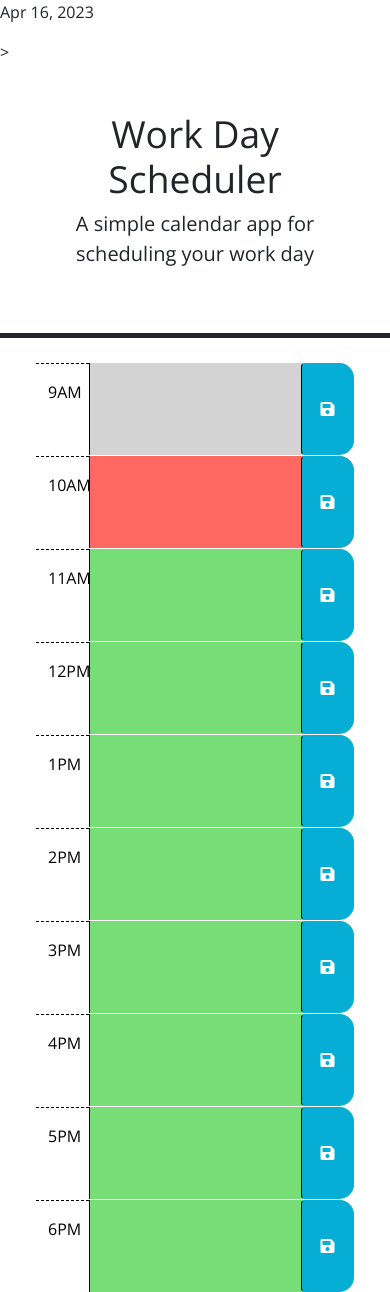
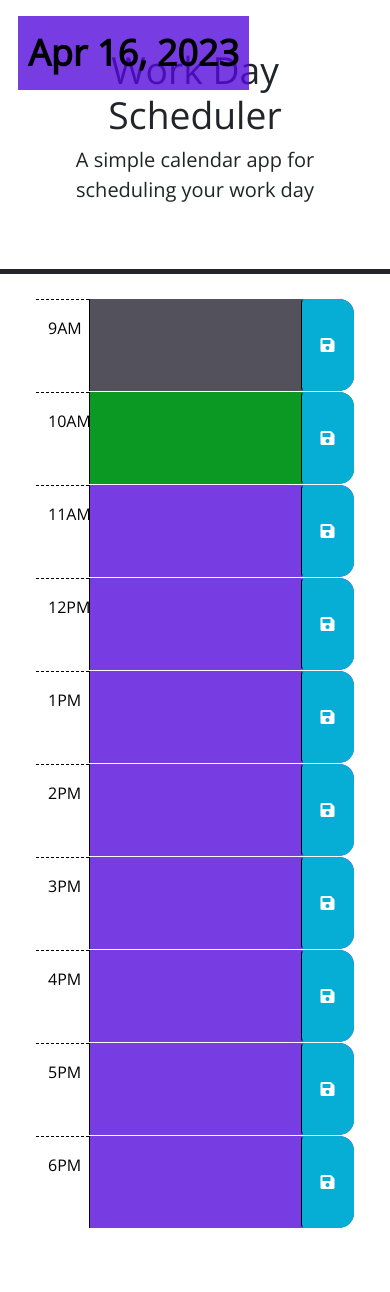
Before and after one commit to Pandax19/daily-planner, a plain HTML site: page index.html in a window 390 px wide. Drawn offline with nearby package versions, Linux system fonts and the light colour scheme.

Commit message:
delegated on function for save button

```diff
--- a/assets/css/style.css
+++ b/assets/css/style.css
@@ -31,17 +31,17 @@ textarea {
 }
 
 .past {
-  background-color: #d3d3d3;
+  background-color: #53515c;
   color: white;
 }
 
 .present {
-  background-color: #ff6961;
+  background-color: #0c9923;
   color: white;
 }
 
 .future {
-  background-color: #77dd77;
+  background-color: #5309dbc9;
   color: white;
 }
 
@@ -57,3 +57,14 @@ textarea {
   font-size: 20px;
   transition: all 0.3s ease-in-out;
 }
+#date {
+  position: absolute;
+  top: 8px;
+  left: 10px;
+  color:black;
+ font-size: 36px;
+ font-weight:bold;
+ padding: 10px;
+ margin: 8px;
+ background-color: #5309dbc9;
+}
--- a/assets/script.js
+++ b/assets/script.js
@@ -1,15 +1,83 @@
 // Wrap all code that interacts with the DOM in a call to jQuery to ensure that
 // the code isn't run until the browser has finished rendering all the elements
 // in the html.
+let taskEl = $('col-8 col-md-10 description');
+let today = dayjs();
+let time = dayjs().format("H");
+let container = $(".container-lg");
+let taskHour =
+$('#date').text(today.format('MMM D, YYYY'));
+let entry = $('#col-8 col-md-10 description').text(taskEl);
+let task = taskEl.val();
+// var entry = taskEl.val();
 
-var today = dayjs();
-$('#date').text(today.format('MMM D, YYYY'));
+let printTask = function(entry){
+  // let taskEl = $('<hour-1>');
+  taskEl.addClass('col-8 col-md-10 description');
+  taskEl.appendTo(entry);
+}
 
+var todos = [];
+let savedTodos = {
+  "time" : taskHour,
+  "task" : task
+};
+
+localStorage.setItem("savedTasks", JSON.stringify(savedTodos));
+
+
+
+container.on("click", ".saveBtn", function(event){
+let taskDiv = $(event.target).parent().val($(this).attr("data-time"));
+  console.log(taskDiv);
+  taskHour = parseInt(taskDiv.attr("data-time"));
+  console.log(taskHour);
+  task = taskDiv.children(".description").val();
+  console.log(task);
+});
+
+
+let storedTasks = JSON.parse(localStorage.getItem("savedTasks"));
+
+
+
+
+entry = localStorage.getItem('save');
 
 
 $(function () {
 
 });
+
+
+// var todos = [];
+
+// // The following function renders items in a todo list as <li> elements
+// function renderTodos() {
+//   // Clear todoList element and update todoCountSpan
+//   todoList.innerHTML = "";
+//   todoCountSpan.textContent = todos.length;
+
+//   // Render a new li for each todo
+//   for (var i = 0; i < todos.length; i++) {
+//     var todo = todos[i];
+
+//     var li = document.createElement("li");
+//     li.textContent = todo;
+//     li.setAttribute("data-index", i);
+
+//     var button = document.createElement("button");
+//     button.textContent = "Complete ✔️";
+
+//     li.appendChild(button);
+//     todoList.appendChild(li);
+//   }
+// }
+
+
+
+
+
   // TODO: Add a listener for click events on the save button. This code should
   // use the id in the containing time-block as a key to save the user input in
   // local storage. HINT: What does `this` reference in the click listener
@@ -28,3 +96,9 @@ $(function () {
   // attribute of each time-block be used to do this?
   //
   // TODO: Add code to display the current date in the header of the page.
+
+
+let handleFormSubmit = function (event) {
+  event.preventDefault();
+
+}
--- a/index.html
+++ b/index.html
@@ -19,10 +19,10 @@
       rel="stylesheet"
     />
       <p id= "date">Today is</p>
-      <!-- <script
+      <script
       src="https://code.jquery.com/jquery-3.5.1.min.js"
       integrity="sha256-9/aliU8dGd2tb6OSsuzixeV4y/faTqgFtohetphbbj0="
-      crossorigin="anonymous" -->
+      crossorigin="anonymous"
     ></script>
   <link rel="stylesheet" href="./assets/css/style.css" />
     <title>Work Day Scheduler</title>
@@ -36,18 +36,9 @@
 
     </header>
     <div class="container-lg px-5">
-      <!-- Use class for "past", "present", and "future" to apply styles to the
-        time-block divs accordingly. The javascript will need to do this by
-        adding/removing these classes on each div by comparing the hour in the
-        id to the current hour. The html provided below is meant to be an example
-        demonstrating how the css provided can be leveraged to create the
-        desired layout and colors. The html below should be removed or updated
-        in the finished product. Remember to delete this comment once the
-        code is implemented.
-        -->
 
-      <!-- Example of a past time block. The "past" class adds a gray background color. -->
-      <div id="hour-9" class="row time-block past">
+
+      <div id="hour-9" data-time = "9" class="row time-block past">
         <div class="col-2 col-md-1 hour text-center py-3">9AM</div>
         <textarea class="col-8 col-md-10 description" rows="3"> </textarea>
         <button class="btn saveBtn col-2 col-md-1" aria-label="save">
@@ -55,8 +46,8 @@
         </button>
       </div>
 
-      <!-- Example of a a present time block. The "present" class adds a red background color. -->
-      <div id="hour-10" class="row time-block present">
+
+      <div id="hour-10" data-time = "10" class="row time-block present">
         <div class="col-2 col-md-1 hour text-center py-3">10AM</div>
         <textarea class="col-8 col-md-10 description" rows="3"> </textarea>
         <button class="btn saveBtn col-2 col-md-1" aria-label="save">
@@ -64,8 +55,8 @@
         </button>
       </div>
 
-      <!-- Example of a future time block. The "future" class adds a green background color. -->
-      <div id="hour-11" class="row time-block future">
+
+      <div id="hour-11" data-time = "11" class="row time-block future">
         <div class="col-2 col-md-1 hour text-center py-3">11AM</div>
         <textarea class="col-8 col-md-10 description" rows="3"> </textarea>
         <button class="btn saveBtn col-2 col-md-1" aria-label="save">
@@ -74,7 +65,7 @@
       </div>
 
 
-      <div id="hour-12" class="row time-block future">
+      <div id="hour-12" data-time = "12" class="row time-block future">
         <div class="col-2 col-md-1 hour text-center py-3">12PM</div>
         <textarea class="col-8 col-md-10 description" rows="3"> </textarea>
         <button class="btn saveBtn col-2 col-md-1" aria-label="save">
@@ -82,7 +73,7 @@
         </button>
       </div>
 
-      <div id="hour-1" class="row time-block future">
+      <div id="hour-1" data-time = "13" class="row time-block future">
         <div class="col-2 col-md-1 hour text-center py-3">1PM</div>
         <textarea class="col-8 col-md-10 description" rows="3"> </textarea>
         <button class="btn saveBtn col-2 col-md-1" aria-label="save">
@@ -90,7 +81,7 @@
         </button>
       </div>
 
-      <div id="hour-2" class="row time-block future">
+      <div id="hour-2" data-time = "14" class="row time-block future">
         <div class="col-2 col-md-1 hour text-center py-3">2PM</div>
         <textarea class="col-8 col-md-10 description" rows="3"> </textarea>
         <button class="btn saveBtn col-2 col-md-1" aria-label="save">
@@ -98,7 +89,7 @@
         </button>
       </div>
 
-      <div id="hour-3" class="row time-block future">
+      <div id="hour-3" data-time = "15" class="row time-block future">
         <div class="col-2 col-md-1 hour text-center py-3">3PM</div>
         <textarea class="col-8 col-md-10 description" rows="3"> </textarea>
         <button class="btn saveBtn col-2 col-md-1" aria-label="save">
@@ -106,7 +97,7 @@
         </button>
       </div>
 
-      <div id="hour-4" class="row time-block future">
+      <div id="hour-4" data-time = "16" class="row time-block future">
         <div class="col-2 col-md-1 hour text-center py-3">4PM</div>
         <textarea class="col-8 col-md-10 description" rows="3"> </textarea>
         <button class="btn saveBtn col-2 col-md-1" aria-label="save">
@@ -115,7 +106,7 @@
       </div>
 
 
-      <div id="hour-5" class="row time-block future">
+      <div id="hour-5" data-time = "17" class="row time-block future">
         <div class="col-2 col-md-1 hour text-center py-3">5PM</div>
         <textarea class="col-8 col-md-10 description" rows="3"> </textarea>
         <button class="btn saveBtn col-2 col-md-1" aria-label="save">
@@ -124,7 +115,7 @@
       </div>
 
 
-      <div id="hour-6" class="row time-block future">
+      <div id="hour-6" data-time = "18" class="row time-block future mb-5">
         <div class="col-2 col-md-1 hour text-center py-3">6PM</div>
         <textarea class="col-8 col-md-10 description" rows="3"> </textarea>
         <button class="btn saveBtn col-2 col-md-1" aria-label="save">
```
